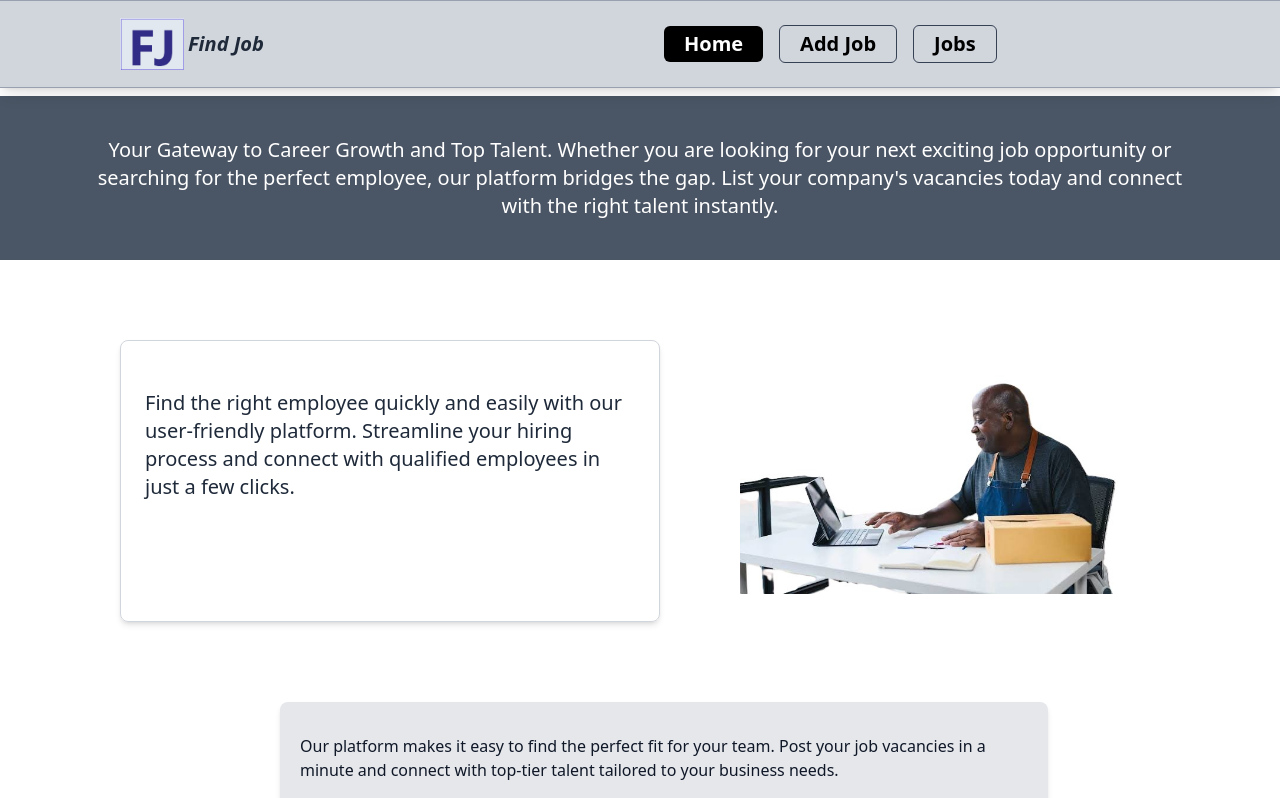
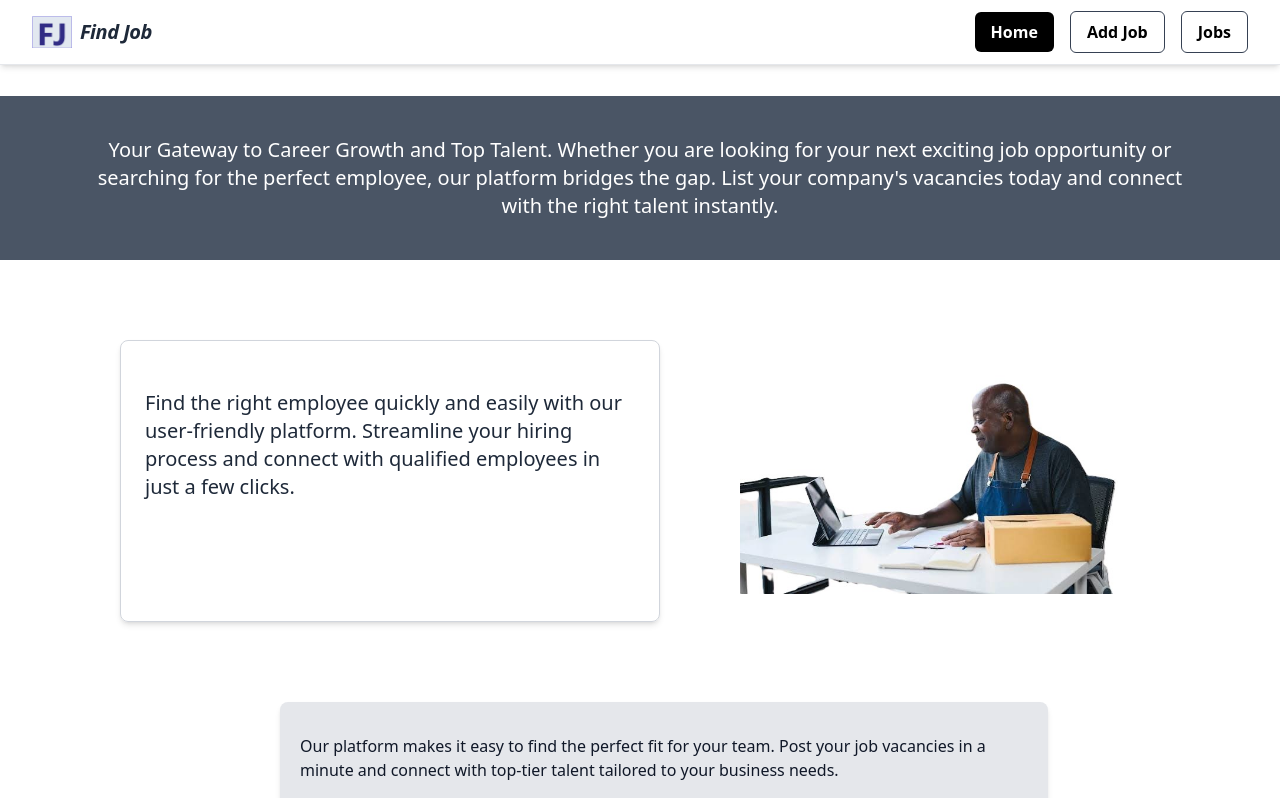
Before and after one commit to AsieduAmos/Jaman-Jobs, a React (Vite) app: page / in a window 1280 px wide. Shown: the top 798 px of the page. Built offline with nearby package versions, Linux system fonts and the light colour scheme; no server answers.

Commit message:
mobile hamburger button and mobile dropdown menu added to NavBar

```diff
--- a/src/components/NaviBar.jsx
+++ b/src/components/NaviBar.jsx
@@ -1,40 +1,71 @@
-import React from 'react'
+import React, { useState } from 'react'
 import FJ from '../images/FJ.png'
 import { NavLink } from 'react-router-dom'
 
 const NaviBar = () => {
+  const [isOpen, setIsOpen] = useState(false);
 
+  // Clean, consistent styling across mobile and desktop
   const activeStyle = ({ isActive }) =>
-    isActive ?
-      'bg-black text-white lg:font-semibold font-normal lg:text-xl text-5xl lg:px-5 px-8 lg:py-1 py-6 text-center lg:rounded-md rounded-2xl cursor-pointer hover:text-white transition duration-300 ease-in-out'
-     :
-     ' text-black border border-gray-700 lg:font-semibold font-normal lg:text-xl text-5xl lg:px-5 px-8 lg:py-1 py-6 text-center lg:rounded-md rounded-2xl cursor-pointer hover:bg-gray-900 hover:text-white transition duration-300 ease-in-out';
+    isActive
+      ? 'bg-black text-white font-semibold text-lg lg:text-base px-6 py-3 lg:px-4 lg:py-2 text-center rounded-md cursor-pointer transition duration-300 ease-in-out'
+      : 'text-black border border-gray-700 font-semibold text-lg lg:text-base px-6 py-3 lg:px-4 lg:py-2 text-center rounded-md cursor-pointer hover:bg-gray-900 hover:text-white transition duration-300 ease-in-out';
 
   return (
-    <>
-    <div className="fixed top-0 left-0 w-full  flex lg:space-x-4 space-x-6 lg:h-22 md:h-50 h-80 lg:w-full w-6xl items-center border-t border-b border-gray-400 shadow-lg bg-gray-300 z-50">
-          <div className='flex lg:mr-100  mr-27'>
-            <img className='pointer-events-none select-none lg:ml-30 md:ml-10 ml-10 lg:w-16 md:w-27 w-30' src={FJ} alt="" />
-            <div className='lg:font-extrabold font-bold italic lg:text-xl text-5xl lg:ml-1 ml-4 lg:mt-3 md:mt-6 mt-8 text-gray-800'>
-              Find Job</div>
+    <nav className="fixed top-0 left-0 w-full border-b border-gray-200 shadow-md bg-white z-50">
+      <div className="max-w-7xl mx-auto px-4 sm:px-6 lg:px-8">
+        <div className="flex justify-between h-16 items-center">
+
+          {/* Logo Section */}
+          <div className="flex items-center space-x-2">
+            <img className="pointer-events-none select-none w-10 h-10 object-contain" src={FJ} alt="Find Job Logo" />
+            <span className="font-extrabold italic text-xl text-gray-800 tracking-tight">
+              Find Job
+            </span>
           </div>
 
+          {/* Desktop Navigation */}
+          <div className="hidden lg:flex items-center space-x-4">
+            <NavLink to="/" className={activeStyle}>Home</NavLink>
+            <NavLink to="/addjob" className={activeStyle}>Add Job</NavLink>
+            <NavLink to="/jobpage" className={activeStyle}>Jobs</NavLink>
+          </div>
 
-             <NavLink to="/" className= {activeStyle}  >
-               Home
-             </NavLink>
+          {/* Mobile Hamburger Button */}
+          <div className="flex lg:hidden">
+            <button
+              onClick={() => setIsOpen(!isOpen)}
+              type="button"
+              className="inline-flex items-center justify-center p-2 rounded-md text-gray-700 hover:text-black hover:bg-gray-100 focus:outline-none"
+              aria-controls="mobile-menu"
+              aria-expanded="false"
+            >
+              <span className="sr-only">Open main menu</span>
+              {isOpen ? (
+                <svg className="h-6 w-6" fill="none" viewBox="0 0 24 24" stroke="currentColor">
+                  <path strokeLinecap="round" strokeLinejoin="round" strokeWidth="2" d="M6 18L18 6M6 6l12 12" />
+                </svg>
+              ) : (
+                <svg className="h-6 w-6" fill="none" viewBox="0 0 24 24" stroke="currentColor">
+                  <path strokeLinecap="round" strokeLinejoin="round" strokeWidth="2" d="M4 6h16M4 12h16M4 18h16" />
+                </svg>
+              )}
+            </button>
+          </div>
+        </div>
+      </div>
 
-             <NavLink to="/addjob"className={activeStyle}   >
-                 Add Job
-             </NavLink>
-
-             <NavLink to="/jobpage" className={activeStyle}  >
-                  Jobs
-             </NavLink>
-
-
-    </div>
-    </>
+      {/* Mobile Dropdown Menu */}
+      {isOpen && (
+        <div className="lg:hidden id=mobile-menu bg-white border-t border-gray-100 shadow-inner">
+          <div className="px-4 pt-2 pb-4 space-y-3 flex flex-col">
+            <NavLink to="/" className={activeStyle} onClick={() => setIsOpen(false)}>Home</NavLink>
+            <NavLink to="/addjob" className={activeStyle} onClick={() => setIsOpen(false)}>Add Job</NavLink>
+            <NavLink to="/jobpage" className={activeStyle} onClick={() => setIsOpen(false)}>Jobs</NavLink>
+          </div>
+        </div>
+      )}
+    </nav>
   )
 }
 
```
